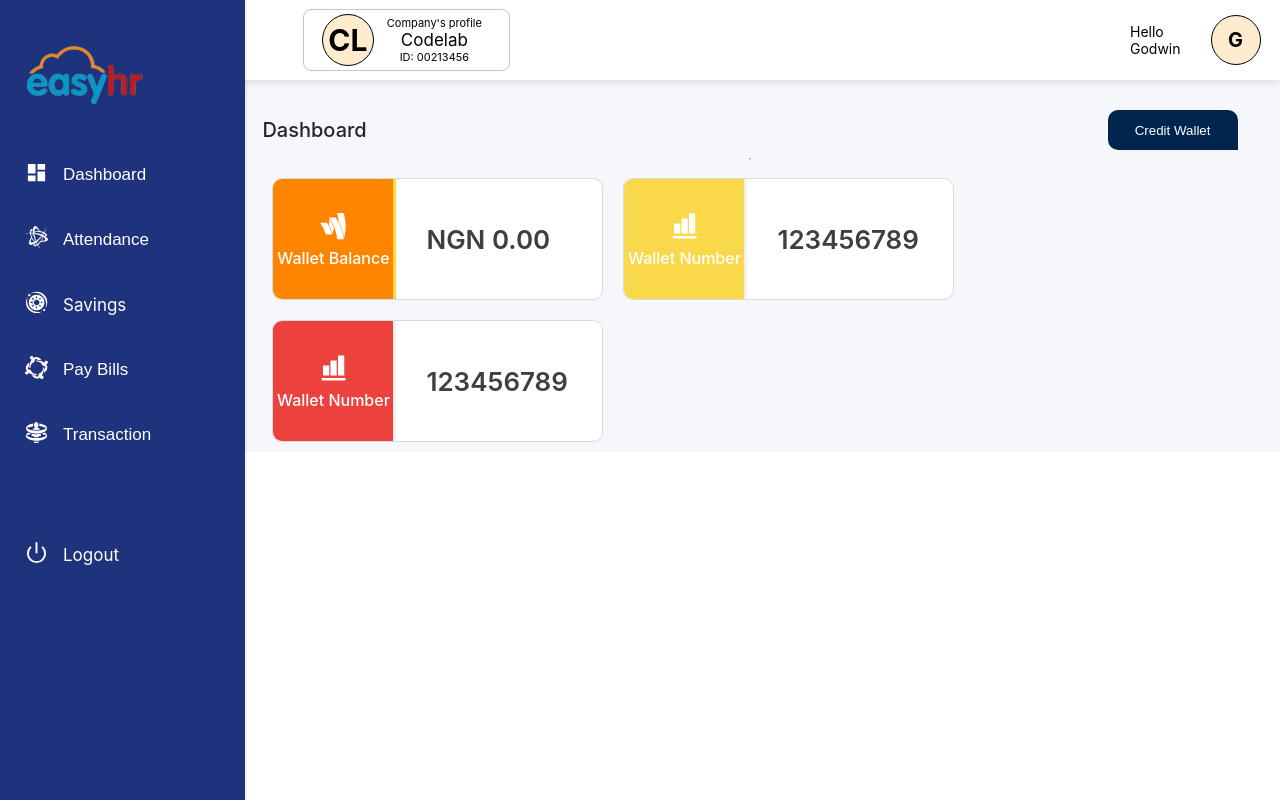
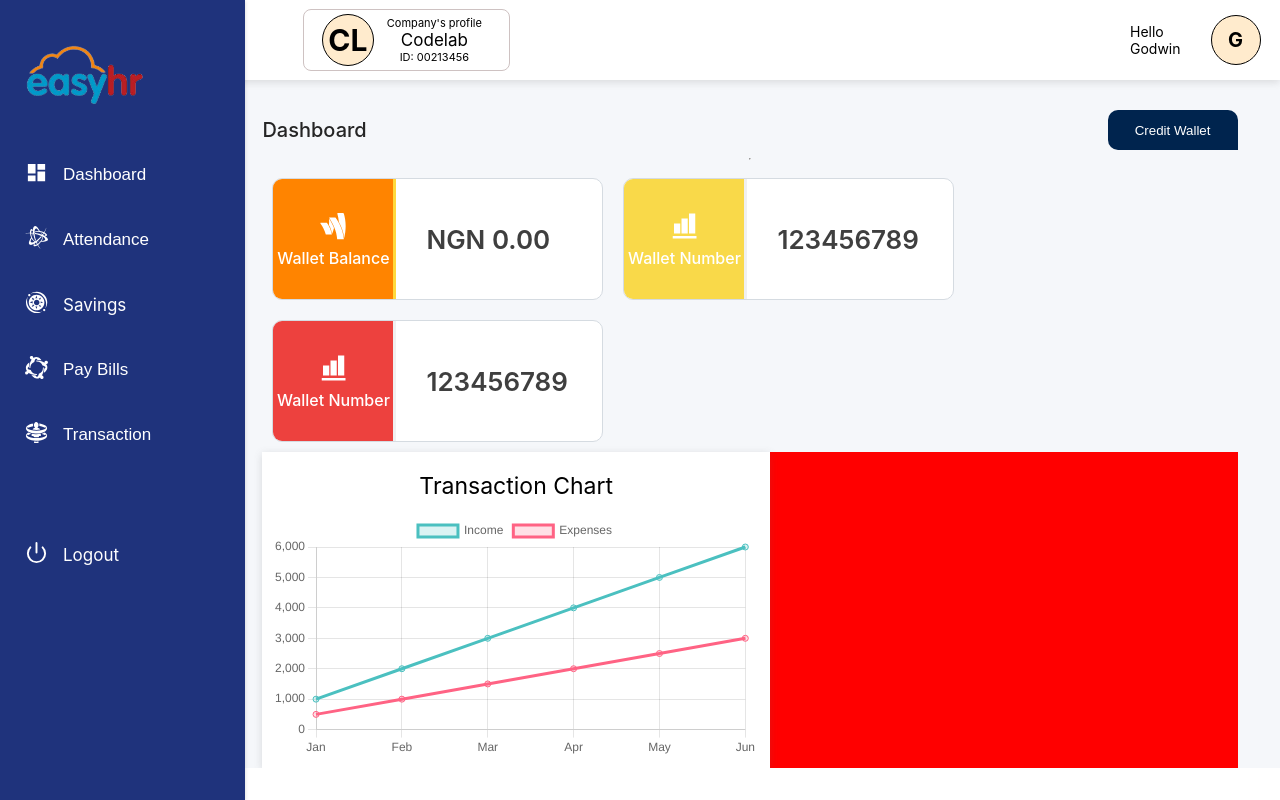
Before and after one commit to OgbuEsther/Easy_HR_FE2, a React (Create React App) app: page /staffdashboard in a window 1280 px wide. Built offline with nearby package versions, Linux system fonts and the light colour scheme.

Commit message:
chart applied

```diff
--- a/package.json
+++ b/package.json
@@ -11,17 +11,22 @@
     "@testing-library/react": "^13.4.0",
     "@testing-library/user-event": "^13.5.0",
     "@types/axios": "^0.14.0",
+    "@types/chart.js": "^2.9.37",
     "@types/jest": "^27.5.2",
     "@types/node": "^16.18.12",
     "@types/react": "^18.0.27",
+    "@types/react-chartjs-2": "^2.5.7",
     "@types/react-dom": "^18.0.10",
     "@types/react-icons": "^3.0.0",
     "@types/react-router-dom": "^5.3.3",
     "@types/react-scroll": "^1.8.6",
+    "@types/recharts": "^1.8.24",
     "@types/redux-persist": "^4.3.1",
     "@types/styled-components": "^5.1.26",
     "axios": "^1.3.4",
+    "chart.js": "^4.2.1",
     "react": "^18.2.0",
+    "react-chartjs-2": "^5.2.0",
     "react-dom": "^18.2.0",
     "react-icons": "^4.8.0",
     "react-loader-spinner": "^5.3.4",
@@ -30,6 +35,7 @@
     "react-scripts": "5.0.1",
     "react-scroll": "^1.8.9",
     "react-spinners": "^0.13.8",
+    "recharts": "^2.5.0",
     "redux-persist": "^6.0.0",
     "styled-components": "^5.3.9",
     "sweetalert2": "^11.7.3",
--- /dev/null
+++ b/src/pages/Pies.tsx
@@ -0,0 +1,44 @@
+import React from 'react'
+import { Line } from 'react-chartjs-2';
+import Chart from 'chart.js/auto';
+
+const Pies = () => {
+
+  const data: any = {
+  labels: ['Jan', 'Feb', 'Mar', 'Apr', 'May', 'Jun'],
+  datasets: [
+    {
+      label: 'Income',
+      data: [1000, 2000, 3000, 4000, 5000, 6000],
+      borderColor: 'rgba(75, 192, 192, 1)',
+      backgroundColor: 'rgba(75, 192, 192, 0.2)',
+    },
+    {
+      label: 'Expenses',
+      data: [500, 1000, 1500, 2000, 2500, 3000],
+      borderColor: 'rgba(255, 99, 132, 1)',
+      backgroundColor: 'rgba(255, 99, 132, 0.2)',
+    },
+  ],
+};
+
+  const options = {
+  scales: {
+    yAxes: [
+      {
+        ticks: {
+          beginAtZero: true,
+        },
+      },
+    ],
+  },
+};
+
+  return (
+    <div>
+      <Line type={Chart} data={data} options={options} />
+    </div>
+  )
+}
+
+export default Pies
--- a/src/pages/Staffcomp.tsx
+++ b/src/pages/Staffcomp.tsx
@@ -5,6 +5,7 @@ import styled from "styled-components";
 import { NavLink } from "react-router-dom";
 import Cards from "./Cards";
 import DashBoardCardProps from "./DashBoardCardProps";
+import Pies from "./Pies";
 import {FaJediOrder } from "react-icons/fa"
 import { BsFillArrowRightCircleFill } from "react-icons/bs"
 import { GiHypersonicMelon } from "react-icons/gi"
@@ -88,7 +89,15 @@ const ParentComp = () => {
               </Slidein>
             ) : null}
           </Top>
-          <Cards />
+                  <Cards />
+                  <Down>
+                      <Piehold>
+                          <Title>Transaction Chart</Title>
+                          <Pee>
+                              <Pies />
+                          </Pee>
+                      </Piehold>
+                  </Down>
         </Wrapper>
       </Container>
     </div>
@@ -96,6 +105,30 @@ const ParentComp = () => {
 };
 
 export default ParentComp;
+const Pee = styled.div`
+    width: 100%;
+    margin-top: 15px;
+`
+const Title = styled.div`
+    margin-top: 10px;
+    font-size: 23px;
+`
+const Piehold = styled.div`
+    width: 50%;
+    height: 100%;
+    display: flex;
+    flex-direction: column;
+    align-items: center;
+    background-color: #fff;
+    padding: 10px;
+    box-shadow: rgba(99, 99, 99, 0.2) 0px 2px 8px 0px;
+`
+const Down = styled.div`
+    width: 100%;
+    display: flex;
+    /* height: 300px; */
+    background-color: red;
+`
 const CardHold = styled.div`
 display: flex;
 flex-wrap: wrap;
```
Also changed, not shown: 1 other file (tests, documents, lock files or other folders).
